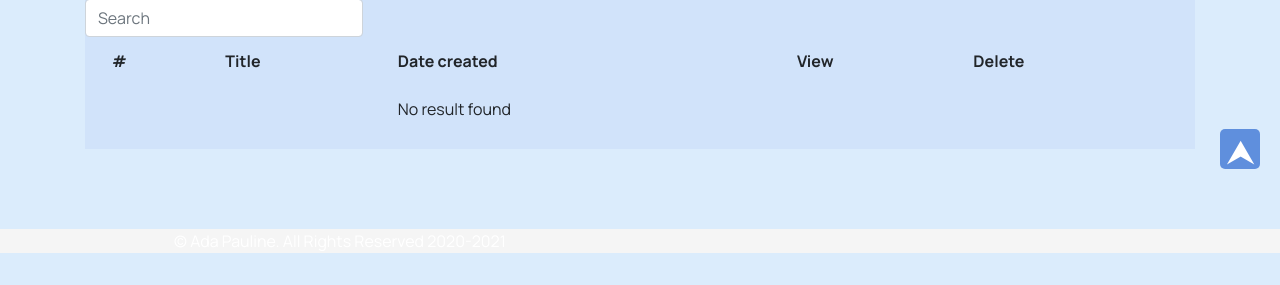
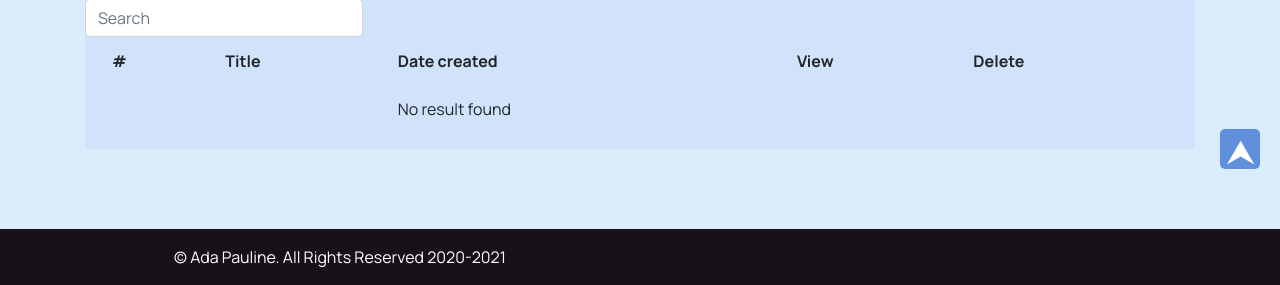
Before and after one commit to adavillacarlos/DoIt, a PHP site: page /search.php in a window 1280 px wide. Shown: the part 611-896 px from the top of the page. Before the commit the page ends 864 px from the top, so only its background shows below. Run offline with PHP 8.4, Linux system fonts and the light colour scheme; data that the repository does not hold is empty; style sheets or scripts are compiled from the project's sources.

Commit message:
changed color

```diff
--- a/resources/css/custom.css
+++ b/resources/css/custom.css
@@ -129,7 +129,7 @@ table{
 /* FOOTER */
 
 .footer{
-    background-color:#171219;
+    background-color:#171219 !important;
     text-align: center;
     color:white;
 }
--- a/search.php
+++ b/search.php
@@ -119,7 +119,7 @@ $db = substr($url["path"], 1);
         </a>
     </div>
 
-    <footer class="footer mt-auto">
+    <footer class="footer mt-auto py-3">
   <div class="footer-contain">
     <span>&copy; Ada Pauline. All Rights Reserved  2020-2021 </span>
   </div>
```
